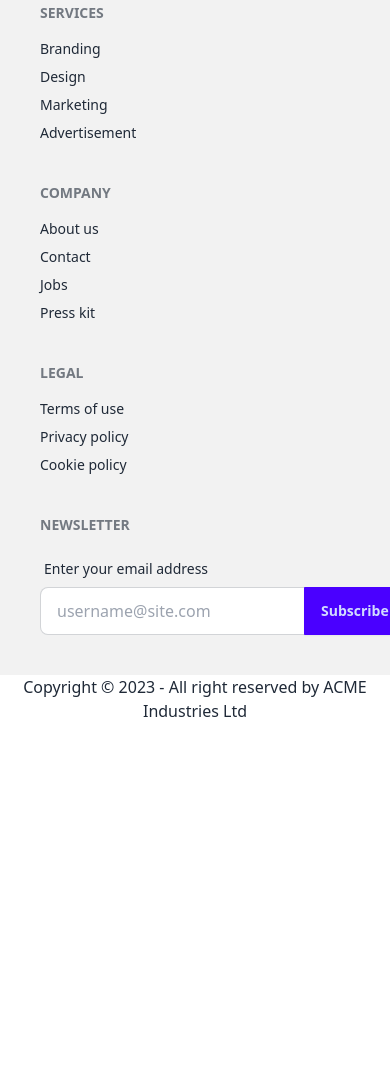
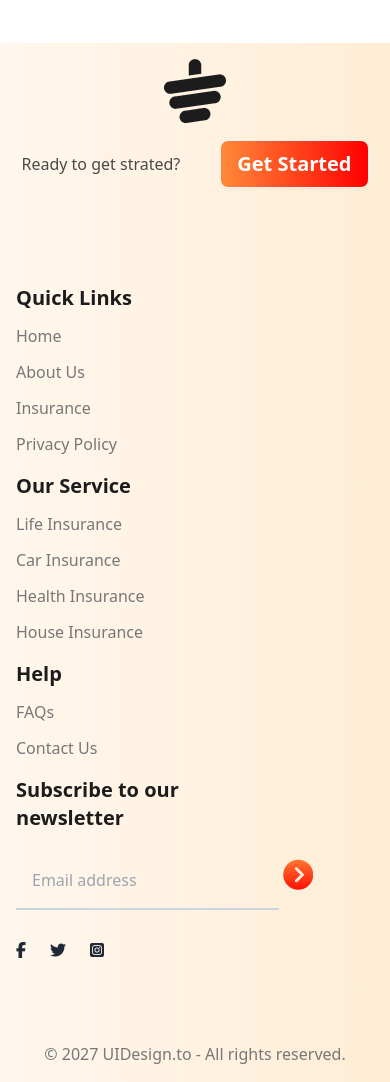
Before and after one commit to Antorkarmokar28/tea-house-with-tailwind, a plain HTML site: page index.html in a window 390 px wide. Shown: the part 7902-8984 px from the top of the page. Before the commit the page ends 8625 px from the top, so only its background shows below. Drawn offline with nearby package versions, Linux system fonts and the light colour scheme.

Commit message:
this projects responsive footer section added

```diff
--- a/assets/style.css
+++ b/assets/style.css
@@ -9,3 +9,11 @@
 .current-review{
     top:144px;
 }
+.linear-text-color{
+    background-color: #FF8938;
+    background-image: linear-gradient(180deg, #FF8938 0%, #F00 100%);
+    background-size: 100%;
+    -webkit-background-clip: text;
+    -moz-background-clip: text;
+    -webkit-text-fill-color: transparent;
+}
--- a/index.html
+++ b/index.html
@@ -20,6 +20,7 @@
                 "bg-end": '#F00',
                 "primary-text-color": '#1C1C1C',
                 "secondary-text-color": '#777',
+                "third-text-color": '#494949',
               }
             }
           }
@@ -258,44 +259,58 @@
     </main>
     <!-- ====== main end ====== -->
     <!-- ====== footer start ====== -->
-    <footer class="">
-     <div class="container mx-auto">
-      <div class="footer p-10 bg-base-200 text-base-content">
-        <nav>
-          <header class="footer-title">Services</header>
-          <a class="link link-hover">Branding</a>
-          <a class="link link-hover">Design</a>
-          <a class="link link-hover">Marketing</a>
-          <a class="link link-hover">Advertisement</a>
-        </nav>
-        <nav>
-          <header class="footer-title">Company</header>
-          <a class="link link-hover">About us</a>
-          <a class="link link-hover">Contact</a>
-          <a class="link link-hover">Jobs</a>
-          <a class="link link-hover">Press kit</a>
-        </nav>
-        <nav>
-          <header class="footer-title">Legal</header>
-          <a class="link link-hover">Terms of use</a>
-          <a class="link link-hover">Privacy policy</a>
-          <a class="link link-hover">Cookie policy</a>
-        </nav>
-        <form>
-          <header class="footer-title">Newsletter</header>
-          <fieldset class="form-control w-80">
-            <label class="label">
-              <span class="label-text">Enter your email address</span>
-            </label>
-            <div class="join">
-              <input type="text" placeholder="username@site.com" class="input input-bordered join-item" />
-              <button class="btn btn-primary join-item">Subscribe</button>
-            </div>
-          </fieldset>
-        </form>
-       </div>
-       <p class="text-center">Copyright © 2023 - All right reserved by ACME Industries Ltd</p>
-     </div>
+    <footer class="p-4 md:p-14 mt-20 bg-gradient-to-r from-[#fff7ed] to-[#ffedd5]">
+      <div class="container mx-auto">
+        <!-- ====== logo and get started wrapper ====== -->
+        <div class="flex flex-col md:flex-row items-center justify-between mb-24">
+          <!-- ====== logo and inner ====== -->
+          <div>
+            <img src="assets/images/cup.png" alt="Cup Logo">
+          </div>
+          <!-- ====== get started inner ====== -->
+          <div class="flex gap-10 items-center mt-4">
+            <p class="text-third-text-color text-base md:text-xl font-normal md:font-medium">Ready to get strated?</p>
+            <button class="btn bg-gradient-to-r from-bg-start to-bg-end text-xl font-semibold text-white">Get Started</button>
+          </div>
+        </div>
+        <!-- ====== footer menu wrapper ====== -->
+        <div class="grid grid-cols-1 md:grid-cols-2 lg:grid-cols-4">
+          <!-- ====== footer menu-1 ====== -->
+          <ul class="mb-4 space-y-3">
+            <li><a href="" class="text-primary-text-color text-xl font-semibold">Quick Links</a></li>
+            <li><a href="" class="text-secondary-text-color text-base font-normal">Home</a></li>
+            <li><a href="" class="text-secondary-text-color text-base font-normal">About Us</a></li>
+            <li><a href="" class="text-secondary-text-color text-base font-normal">Insurance</a></li>
+            <li><a href="" class="text-secondary-text-color text-base font-normal">Privacy Policy</a></li>
+          </ul>
+          <!-- ====== footer menu-2 ====== -->
+          <ul class="mb-4 space-y-3">
+            <li><a href="" class="text-primary-text-color text-xl font-semibold">Our Service</a></li>
+            <li><a href="" class="text-secondary-text-color text-base font-normal">Life Insurance</a></li>
+            <li><a href="" class="text-secondary-text-color text-base font-normal">Car Insurance</a></li>
+            <li><a href="" class="text-secondary-text-color text-base font-normal">Health Insurance</a></li>
+            <li><a href="" class="text-secondary-text-color text-base font-normal">House Insurance</a></li>
+          </ul>
+          <!-- ====== footer menu-3 ====== -->
+          <ul class="mb-4 space-y-3">
+            <li><a href="" class="text-primary-text-color text-xl font-semibold">Help</a></li>
+            <li><a href="" class="text-secondary-text-color text-base font-normal">FAQs</a></li>
+            <li><a href="" class="text-secondary-text-color text-base font-normal">Contact Us</a></li>
+          </ul>
+          <!-- ====== news latter inner ====== -->
+          <div>
+            <h3 class="text-primary-text-color text-xl font-semibold mb-5">Subscribe to our<br>newsletter</h3>
+            <input class="border-0 outline-0 p-4 border-b-2 border-slate-300 bg-transparent" type="email" placeholder="Email address">
+            <a href="#" class="text-3xl linear-text-color"><i class="fa-solid fa-circle-chevron-right"></i></a>
+            <ul class="flex gap-6 mt-7">
+              <li><a href=""><i class="fa-brands fa-facebook-f"></i></a></li>
+              <li><a href=""><i class="fa-brands fa-twitter"></i></a></li>
+              <li><a href=""><i class="fa-brands fa-square-instagram"></i></a></li>
+            </ul>
+          </div>
+        </div>
+        <p class="text-center mt-20 text-secondary-text-color">&copy; 2027 UIDesign.to - All rights reserved.</p>
+      </div>
     </footer>
     <!-- ====== footer end ====== -->
 </body>
```
